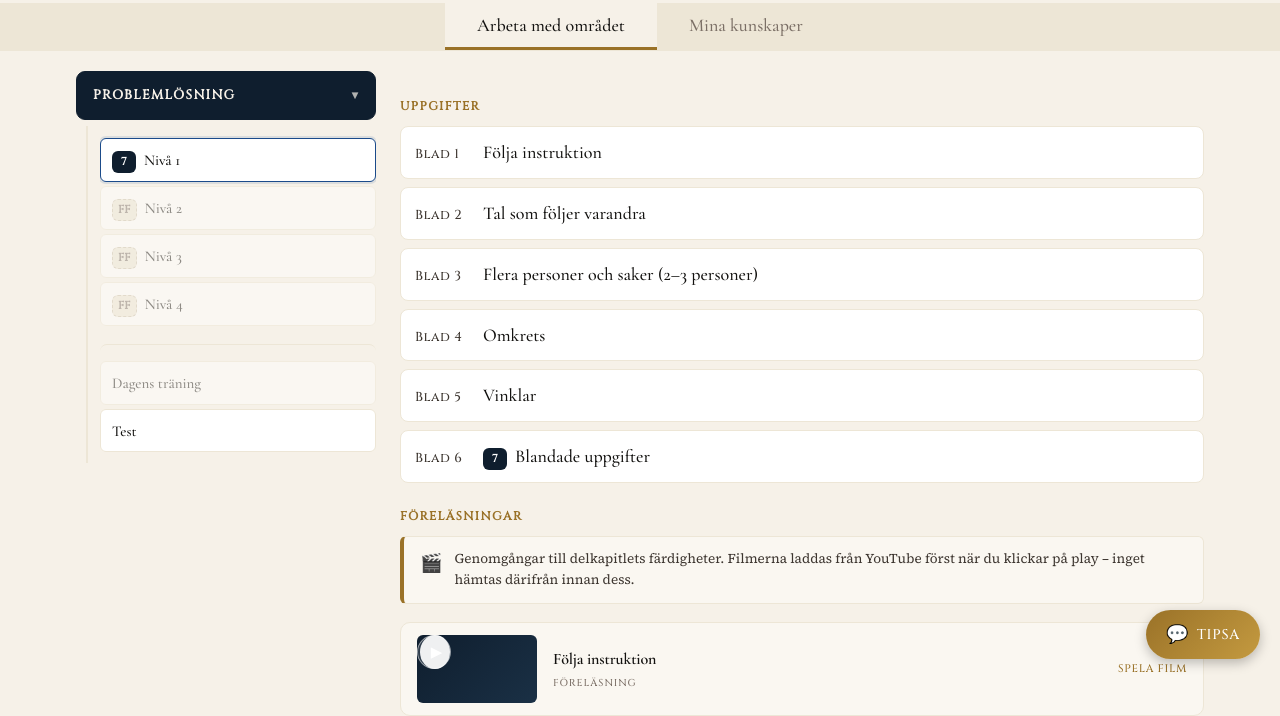
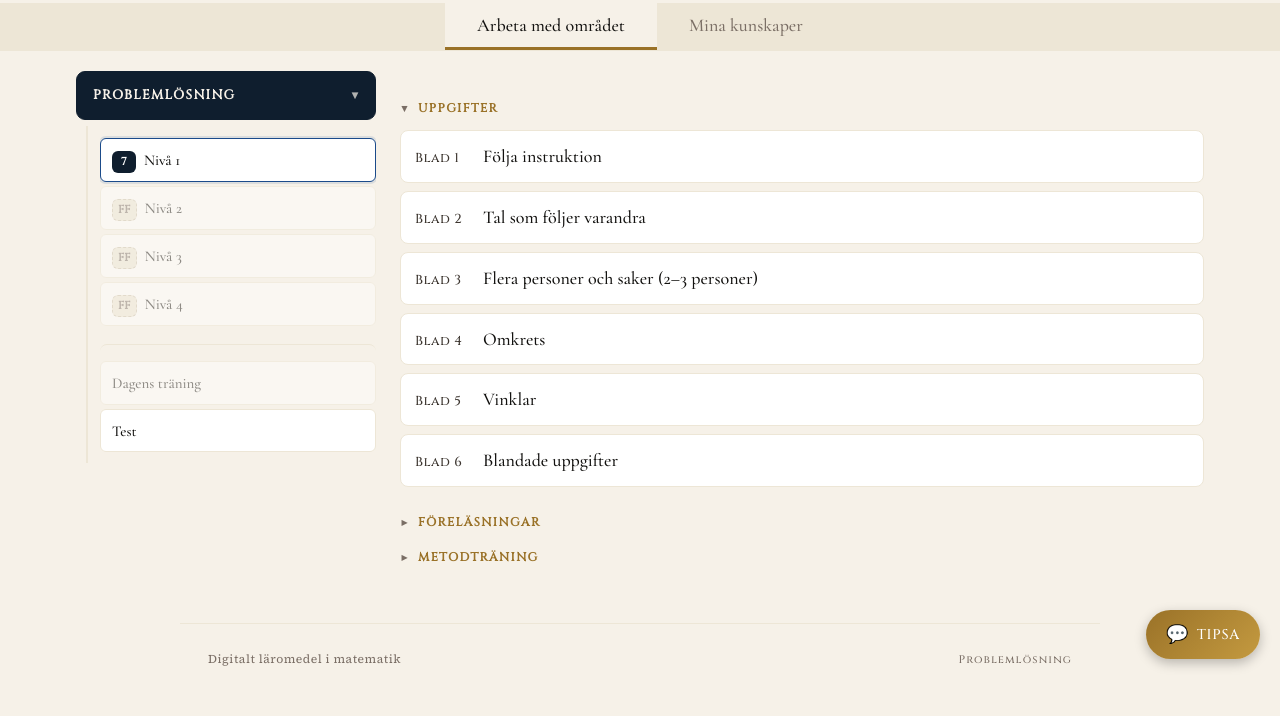
Before and after one commit to jb873/Matematikbok, a plain HTML site: page ak7/k3/d5-problemlosning-nyformat/index.html in a window 1280 px wide. Shown: the part 121-837 px from the top of the page. Drawn offline with Linux system fonts and the light colour scheme.

Commit message:
﻿Moment-sidan: fällbara sektioner (Uppgifter öppen, Föreläsningar och Metodträning ihopfällda) — utkast, branch
Arbetsordern 2026-11-21. Branchen nyformat-problemlosning; master, grindarna, skalet, uppgiftssidan och
testen orörda. Inget nytt innehåll.

- index.html: Uppgifter, Föreläsningar och Metodträning är var sin fällbar rubrik i den ordningen. Rubriken
  är sidans egen (.nf-sek-h) med ramens chevron (▸/▾). Inträde: Uppgifter öppen, de andra ihopfällda; läget
  sparas inte. Metodträningens träd laddas första gången sektionen öppnas (rubriken ersätter den separata
  Metodträning-knappen). Märket på Blad 6 bort — 7:an sitter på nivån i vänsterspalten.

```diff
--- a/ak7/k3/d5-problemlosning-nyformat/index.html
+++ b/ak7/k3/d5-problemlosning-nyformat/index.html
@@ -46,9 +46,16 @@
 a.nf-blad:hover{border-color:var(--gold-lt);}
 .nf-blad .nf-nr{font-family:var(--cinzel);font-size:13px;letter-spacing:.04em;color:var(--ink-soft);min-width:58px;}
 .nf-blad.is-kommer{color:var(--ink-faint);background:var(--paper-lt);cursor:default;}
-.nf-metodknapp{font-family:var(--cinzel);font-size:12.5px;letter-spacing:.06em;color:var(--ink);background:var(--paper-lt);
-  border:1px solid var(--paper-dk);border-radius:8px;padding:10px 16px;cursor:pointer;}
-.nf-metodknapp[aria-expanded="true"]{background:var(--navy);border-color:var(--navy);color:#fff;}
+/* FÄLLBARA SEKTIONER (order 2026-11-21): rubriken är sidans egen (.nf-sek-h) och är knappen; chevronen är
+   ramens (▸/▾, .nr-chev som i vänsterspalten). Ihopfälld sektion = bara rubriken. */
+.nf-fall{display:inline-flex;align-items:center;gap:8px;background:none;border:0;padding:2px 0;margin:0;cursor:pointer;
+  font:inherit;letter-spacing:inherit;text-transform:inherit;color:inherit;}
+.nf-fall:hover{color:var(--ink-soft);}
+.nf-fall:focus-visible{outline:2px solid var(--gold-lt);outline-offset:3px;border-radius:3px;}
+.nf-sek-h .nr-chev{color:var(--ink-faint);font-size:11px;width:10px;}
+.nf-sek-body[hidden]{display:none;}
+.nf-sek.is-stangd{margin-bottom:12px;}
+.nf-sek.is-stangd .nf-sek-h{margin-bottom:0;}
 .nf-trad{width:100%;height:560px;border:1px solid var(--paper-dk);border-radius:8px;margin-top:10px;background:#fff;}
 .nr-karta-frame{width:100%;height:760px;border:0;}
 /* Föreläsningsmodulens yta i mittensektionen: vänsterställd, utan modulens egen sidmarginal. */
@@ -151,10 +158,33 @@ function badge(ar, roll){
 var scen = document.getElementById('scen-moment');
 function el(tagg, klass, text){ var e = document.createElement(tagg); if(klass) e.className = klass; if(text != null) e.textContent = text; return e; }
 
+/* FÄLLBAR SEKTION (order 2026-11-21): rubriken fäller ut/in sektionens innehåll. Läget sparas INTE — vid
+   inträde gäller öppen-värdet som anges här. vidForstaOppning körs första gången sektionen öppnas. */
+function sektion(rubrik, oppen, vidForstaOppning){
+  var s = el('section', 'nf-sek'), h = el('h2', 'nf-sek-h'), kn = el('button', 'nf-fall');
+  kn.type = 'button';
+  var chev = el('span', 'nr-chev'); chev.setAttribute('aria-hidden', 'true');
+  kn.appendChild(chev); kn.appendChild(document.createTextNode(rubrik)); h.appendChild(kn); s.appendChild(h);
+  var body = el('div', 'nf-sek-body'); s.appendChild(body);
+  var oppnad = false;
+  function satt(o){
+    kn.setAttribute('aria-expanded', o ? 'true' : 'false'); chev.textContent = o ? '▾' : '▸';
+    body.hidden = !o; s.classList.toggle('is-stangd', !o);
+    if(o && !oppnad){ oppnad = true; if(vidForstaOppning) vidForstaOppning(body); }
+  }
+  kn.addEventListener('click', function(){ satt(kn.getAttribute('aria-expanded') !== 'true'); });
+  scen.appendChild(s);
+  return { body: body, satt: satt };
+}
+
 function visaMoment(m){
   scen.innerHTML = '';
+  // Ordning och inträdesläge: Uppgifter ÖPPEN, Föreläsningar och Metodträning ihopfällda.
+  var S1 = sektion('Uppgifter', false), S2 = sektion('Föreläsningar', false), S3 = sektion('Metodträning', false, function(body){
+    // METODTRÄNING — färdighetsträningens träd (kartans komponent, KartaMotor), fälls ut under rubriken.
+    var trad = el('iframe', 'nf-trad'); trad.title = 'Metodträning'; trad.src = 'metodtraning.html'; body.appendChild(trad);
+  });
   // UPPGIFTER — ett blad per typ; Blad A/B väljs med växeln på uppgiftssidan
-  var s1 = el('section', 'nf-sek'); s1.appendChild(el('h2', 'nf-sek-h', 'Uppgifter'));
   var l1 = el('div', 'nf-lista');
   m.blad.forEach(function(b){
     var a = el('a', 'nf-blad');
@@ -163,33 +193,23 @@ function visaMoment(m){
     l1.appendChild(a);
   });
   /* BLANDADE UPPGIFTER (order 2026-11-21): sjätte posten, efter typerna. Nivåns författade blandade blad,
-     serverade ett i taget på uppgiftssidan (?blandade=<nivå>). Märket härleds ur källtypernas noder (samma
-     som momentets). Finns bladen inte ännu står posten tonad, utan länk. */
+     serverade ett i taget på uppgiftssidan (?blandade=<nivå>). Inget märke per blad — 7:an sitter på nivån i
+     vänsterspalten. Finns bladen inte ännu står posten tonad, utan länk. */
   var bl = m.blandade && BANK && BANK.blandade ? BANK.blandade(m.blandade) : null;
   if(bl){
     var harBlad = bl.blad.length > 0, p = el(harBlad ? 'a' : 'div', 'nf-blad' + (harBlad ? '' : ' is-kommer'));
     if(harBlad) p.href = 'uppgift.html?blandade=' + encodeURIComponent(bl.niva);
     p.setAttribute('data-blandade', bl.niva);
-    p.appendChild(el('span', 'nf-nr', 'Blad ' + bl.nr));
-    var namn = el('span'); namn.innerHTML = horisontFor({ blad: m.blad }); namn.appendChild(document.createTextNode(bl.titel));
-    p.appendChild(namn); l1.appendChild(p);
+    p.appendChild(el('span', 'nf-nr', 'Blad ' + bl.nr)); p.appendChild(el('span', null, bl.titel));
+    l1.appendChild(p);
   }
-  s1.appendChild(l1); scen.appendChild(s1);
+  S1.body.appendChild(l1);
   // FÖRELÄSNINGAR — samma namn som typerna, ingen längd. Föreläsningsmodulens egen yta (js/data/forelasningar.js,
   // nyckeln ak7-k3-d5); YouTube laddas först när eleven klickar play.
-  var s2 = el('section', 'nf-sek nf-forel'); s2.appendChild(el('h2', 'nf-sek-h', 'Föreläsningar'));
-  var p2 = el('div'); s2.appendChild(p2); scen.appendChild(s2);
+  S2.body.parentNode.classList.add('nf-forel');
+  var p2 = el('div'); S2.body.appendChild(p2);
   if(window.FOREL) window.FOREL.renderFlik(p2, 'ak7-k3-d5');
-  // METODTRÄNING — en knapp; färdighetsträningens träd (kartans komponent, KartaMotor) fälls ut UNDER den.
-  var s3 = el('section', 'nf-sek'); s3.appendChild(el('h2', 'nf-sek-h', 'Metodträning'));
-  var kn = el('button', 'nf-metodknapp', 'Metodträning'); kn.type = 'button'; kn.setAttribute('aria-expanded', 'false');
-  var trad = null;
-  kn.addEventListener('click', function(){
-    var oppen = kn.getAttribute('aria-expanded') === 'true';
-    if(!trad){ trad = el('iframe', 'nf-trad'); trad.title = 'Metodträning'; trad.src = 'metodtraning.html'; s3.appendChild(trad); }
-    trad.hidden = oppen; kn.setAttribute('aria-expanded', oppen ? 'false' : 'true');
-  });
-  s3.appendChild(kn); scen.appendChild(s3);
+  S1.satt(true); S2.satt(false); S3.satt(false);
 }
 
 var moment = MOMENT.map(function(m){
```
